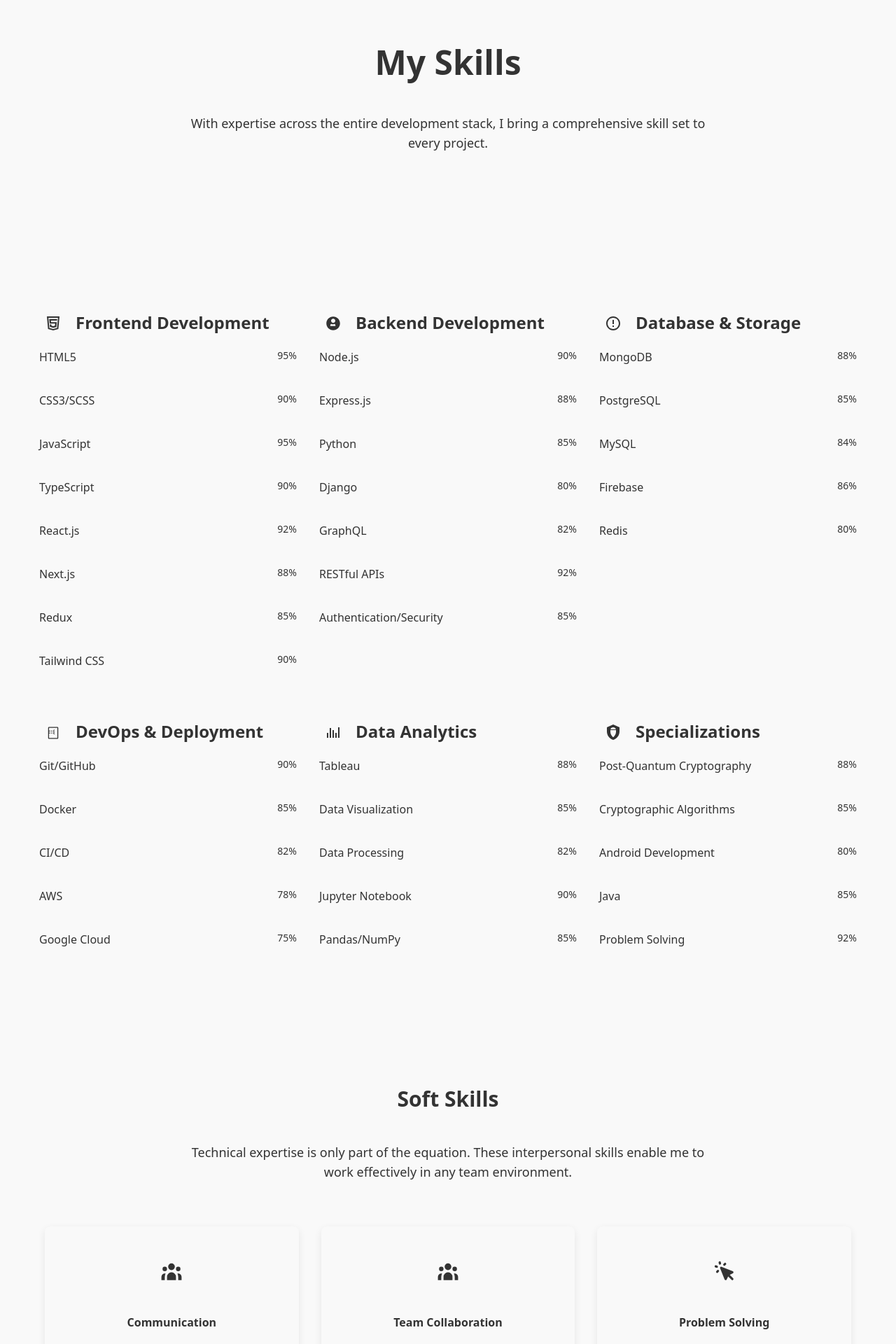
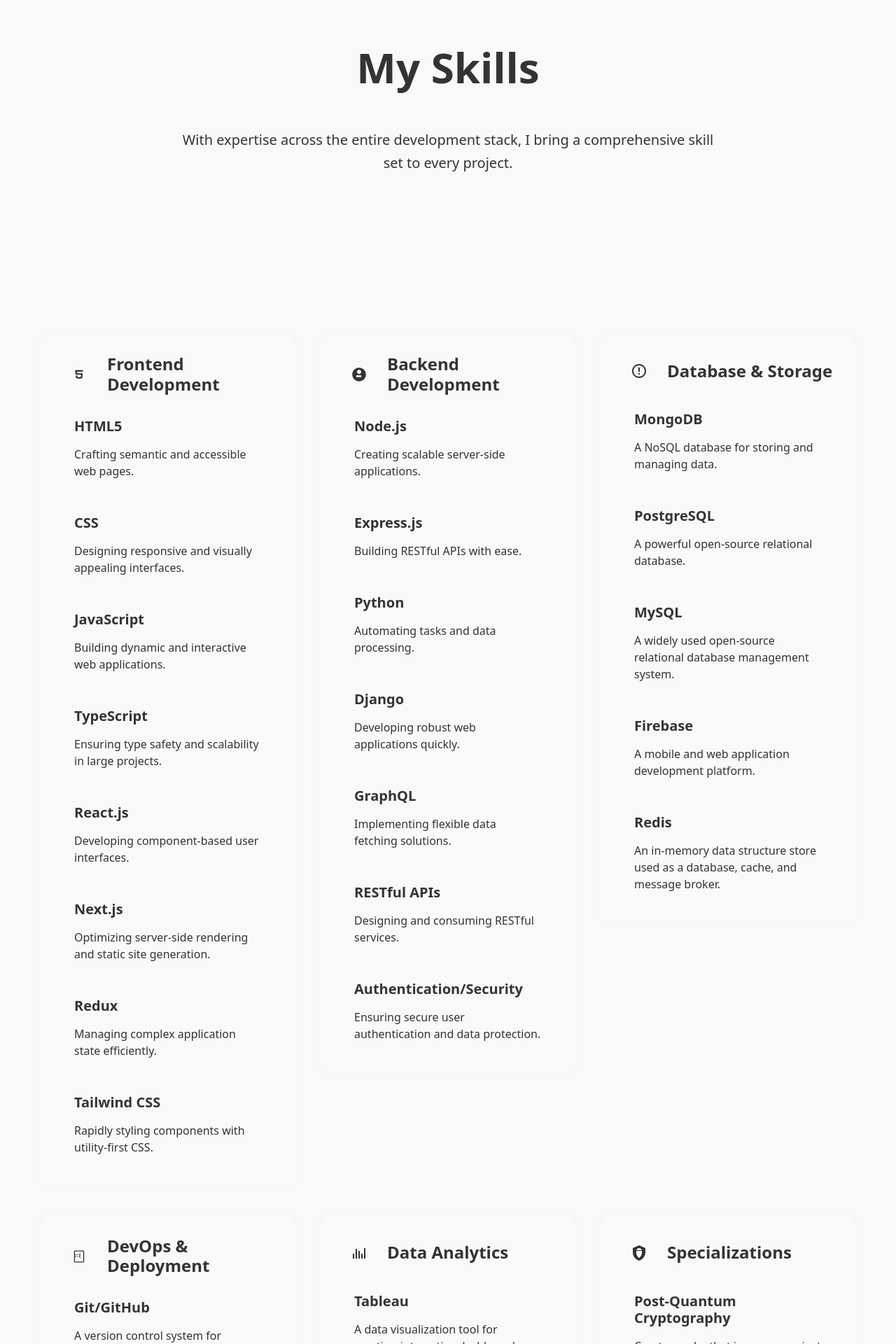
Before and after one commit to nithinramkalava/nithinramkalava, a Next.js app: page /skills in a window 1280 px wide. Shown: the part 100-2020 px from the top of the page at 70% size. Built offline with nearby package versions, Linux system fonts and the light colour scheme.

Commit message:
Minor Changes

```diff
--- a/src/app/components/Hero.tsx
+++ b/src/app/components/Hero.tsx
@@ -10,11 +10,12 @@
 
   const phrases = useMemo(() => [
     "Full Stack Developer",
-    "Post-Quantum Cryptography Specialist",
+    "Data Scientist",
+    "Machine Learning Engineer",
+    "Problem Solver",
     "Web Application Engineer",
     "Data Analytics Enthusiast",
-    "UI/UX Designer",
-    "Problem Solver"
+    "Post-Quantum Cryptography",
   ], []);
 
   const typingSpeed = 72; // Slightly slower typing
@@ -79,8 +80,8 @@
             </h2>
           </div>
           <p className="text-lg text-secondary mb-10 max-w-xl mx-auto animate-[fadeIn_2s_ease-in]">
-            I build responsive, performant web applications and specialize in implementing
-            future-proof cryptographic solutions.
+          I build responsive, high-performance data science and machine learning applications.
+          Specializing in robust data pipelines and advanced analytics solutions.
           </p>
           <div className="flex flex-wrap gap-4 justify-center animate-[fadeIn_2.5s_ease-in]">
             <Link href="/projects" className="btn">
--- a/src/app/page.tsx
+++ b/src/app/page.tsx
@@ -17,8 +17,10 @@
           <div className="flex flex-col md:flex-row items-center gap-10">
             <div className="md:w-1/2">
               <p className="text-lg mb-6">
-                I&apos;m a passionate Full Stack Developer with a strong background in web application development,
-                data analytics, and a special interest in post-quantum cryptography.
+                I&apos;m an enthusiastic Data Scientist and Full-Stack Developer with a passionate focus on machine learning,
+                crafting robust data pipelines, and developing intelligent technological solutions. Committed to
+                leveraging cutting-edge technologies to transform raw data into meaningful insights while maintaining
+                the highest standards of data privacy and security.
               </p>
               <p className="text-lg mb-6">
                 With a B.Tech in Computer Science and a variety of professional certifications,
@@ -128,48 +130,48 @@
 
           <div className="grid grid-cols-2 md:grid-cols-4 gap-6 mb-12">
             {/* Frontend */}
-            <div className="text-center">
-              <div className="bg-primary/10 p-6 rounded-lg mb-4 flex items-center justify-center">
+            <div className="text-center group/skill hover:transform hover:scale-105 transition-transform duration-300">
+              <div className="bg-primary/10 p-6 rounded-lg mb-4 flex items-center justify-center group-hover/skill:bg-primary/20 transition-colors duration-300">
                 <svg className="w-10 h-10 text-primary" fill="currentColor" viewBox="0 0 24 24">
                   <path d="M12 18.178l-4.62-1.256-.328-3.544h2.27l.158 1.844 2.52.667 2.52-.667.26-2.866H6.96l-.635-6.678h11.35l-.227 2.21H8.822l.204 2.256h8.126l-.654 7.03L12 18.178z"/>
                   <path d="M3 2h18l-1.623 18L12 22l-7.377-2L3 2zm2.188 2L6.49 18.434 12 19.894l5.51-1.46L18.812 4H5.188z"/>
                 </svg>
               </div>
               <h3 className="font-bold mb-2">Frontend</h3>
-              <p className="text-secondary text-sm">HTML, CSS, JavaScript, React, Next.js, Tailwind CSS</p>
+              <p className="text-gray-600 dark:text-gray-300 text-sm">HTML, CSS, JavaScript, React, Next.js, Tailwind CSS</p>
             </div>
 
             {/* Backend */}
-            <div className="text-center">
-              <div className="bg-primary/10 p-6 rounded-lg mb-4 flex items-center justify-center">
+            <div className="text-center group/skill hover:transform hover:scale-105 transition-transform duration-300">
+              <div className="bg-primary/10 p-6 rounded-lg mb-4 flex items-center justify-center group-hover/skill:bg-primary/20 transition-colors duration-300">
                 <svg className="w-10 h-10 text-primary" fill="currentColor" viewBox="0 0 24 24">
                   <path d="M11.998 2.25c-5.376 0-9.75 4.374-9.75 9.75s4.374 9.75 9.75 9.75 9.75-4.374 9.75-9.75-4.374-9.75-9.75-9.75zm3.866 13.5h-7.746c-.24 0-.414-.214-.366-.45.13-.642.3-1.233.51-1.755.262-.654.742-.782 1.272-.588.646.24 1.31.366 1.994.366s1.35-.126 1.994-.366c.53-.197 1.01-.066 1.272.588.21.522.382 1.113.51 1.755.046.236-.126.45-.366.45h.076zm-3.866-4.5c-1.658 0-3-1.342-3-3s1.342-3 3-3 3 1.342 3 3-1.342 3-3 3z"/>
                 </svg>
               </div>
               <h3 className="font-bold mb-2">Backend</h3>
-              <p className="text-secondary text-sm">Node.js, Express, Python, Django, REST APIs, GraphQL</p>
+              <p className="text-gray-600 dark:text-gray-300 text-sm">Node.js, Express, Python, Django, REST APIs, GraphQL</p>
             </div>
 
             {/* Database */}
-            <div className="text-center">
-              <div className="bg-primary/10 p-6 rounded-lg mb-4 flex items-center justify-center">
+            <div className="text-center group/skill hover:transform hover:scale-105 transition-transform duration-300">
+              <div className="bg-primary/10 p-6 rounded-lg mb-4 flex items-center justify-center group-hover/skill:bg-primary/20 transition-colors duration-300">
                 <svg className="w-10 h-10 text-primary" fill="currentColor" viewBox="0 0 24 24">
                   <path d="M12 2C6.477 2 2 6.477 2 12c0 5.523 4.477 10 10 10s10-4.477 10-10c0-5.523-4.477-10-10-10zm0 18c-4.418 0-8-3.582-8-8s3.582-8 8-8 8 3.582 8 8-3.582 8-8 8zm-1-13h2v6h-2v-6zm0 8h2v2h-2v-2z"/>
                 </svg>
               </div>
               <h3 className="font-bold mb-2">Database</h3>
-              <p className="text-secondary text-sm">MongoDB, PostgreSQL, MySQL, Redis, Firebase</p>
+              <p className="text-gray-600 dark:text-gray-300 text-sm">MongoDB, PostgreSQL, MySQL, Redis, Firebase</p>
             </div>
 
             {/* Tools */}
-            <div className="text-center">
-              <div className="bg-primary/10 p-6 rounded-lg mb-4 flex items-center justify-center">
+            <div className="text-center group/skill hover:transform hover:scale-105 transition-transform duration-300">
+              <div className="bg-primary/10 p-6 rounded-lg mb-4 flex items-center justify-center group-hover/skill:bg-primary/20 transition-colors duration-300">
                 <svg className="w-10 h-10 text-primary" fill="currentColor" viewBox="0 0 24 24">
                   <path d="M11.34 9.76h1.32v1.32h-1.32V9.76zm0 2.63h1.32v1.32h-1.32v-1.32zm-2.63 0h1.32v1.32H8.71v-1.32zm0-2.63h1.32v1.32H8.71V9.76zm-2.63 0h1.32v1.32H6.08V9.76zm0 2.63h1.32v1.32H6.08v-1.32zm13.16-6.57v14.4c0 .73-.6 1.32-1.32 1.32H6.08c-.73 0-1.32-.6-1.32-1.32V5.82c0-.73.6-1.32 1.32-1.32h11.84c.73 0 1.32.6 1.32 1.32zm-2.63 0H6.08v14.4h11.84V5.82h-1.31zm-3.95 2.63h1.32v1.32h-1.32V8.45zm0 2.63h1.32v1.32h-1.32v-1.32zm0 2.63h1.32v1.32h-1.32v-1.32z"/>
                 </svg>
               </div>
               <h3 className="font-bold mb-2">Tools & Cloud</h3>
-              <p className="text-secondary text-sm">Git, Docker, AWS, GCP, CI/CD, Tableau, Jupyter</p>
+              <p className="text-gray-600 dark:text-gray-300 text-sm">Git, Docker, AWS, GCP, CI/CD, Tableau, Jupyter</p>
             </div>
           </div>
 
--- a/src/app/skills/page.tsx
+++ b/src/app/skills/page.tsx
@@ -1,17 +1,13 @@
 import Link from "next/link";
-
-export const metadata = {
-  title: "Skills - Nithin Ram Kalava",
-  description: "Explore the technical skills and expertise of Nithin Ram Kalava, a Full Stack Developer specialized in web development, data analytics, and cryptography.",
-};
 
 // Define the Skill interface
 interface Skill {
   name: string;
-  level: number;
+  description: string;
 }
 
 export default function SkillsPage() {
+  // Define the skills object with categories and their respective skills
   const skills: {
     frontend: Skill[];
     backend: Skill[];
@@ -21,87 +17,77 @@
     specialization: Skill[];
   } = {
     frontend: [
-      { name: "HTML5", level: 95 },
-      { name: "CSS3/SCSS", level: 90 },
-      { name: "JavaScript", level: 95 },
-      { name: "TypeScript", level: 90 },
-      { name: "React.js", level: 92 },
-      { name: "Next.js", level: 88 },
-      { name: "Redux", level: 85 },
-      { name: "Tailwind CSS", level: 90 },
+      { name: "HTML5", description: "Crafting semantic and accessible web pages." },
+      { name: "CSS", description: "Designing responsive and visually appealing interfaces." },
+      { name: "JavaScript", description: "Building dynamic and interactive web applications." },
+      { name: "TypeScript", description: "Ensuring type safety and scalability in large projects." },
+      { name: "React.js", description: "Developing component-based user interfaces." },
+      { name: "Next.js", description: "Optimizing server-side rendering and static site generation." },
+      { name: "Redux", description: "Managing complex application state efficiently." },
+      { name: "Tailwind CSS", description: "Rapidly styling components with utility-first CSS." },
     ],
     backend: [
-      { name: "Node.js", level: 90 },
-      { name: "Express.js", level: 88 },
-      { name: "Python", level: 85 },
-      { name: "Django", level: 80 },
-      { name: "GraphQL", level: 82 },
-      { name: "RESTful APIs", level: 92 },
-      { name: "Authentication/Security", level: 85 },
+      { name: "Node.js", description: "Creating scalable server-side applications." },
+      { name: "Express.js", description: "Building RESTful APIs with ease." },
+      { name: "Python", description: "Automating tasks and data processing." },
+      { name: "Django", description: "Developing robust web applications quickly." },
+      { name: "GraphQL", description: "Implementing flexible data fetching solutions." },
+      { name: "RESTful APIs", description: "Designing and consuming RESTful services." },
+      { name: "Authentication/Security", description: "Ensuring secure user authentication and data protection." },
     ],
     database: [
-      { name: "MongoDB", level: 88 },
-      { name: "PostgreSQL", level: 85 },
-      { name: "MySQL", level: 84 },
-      { name: "Firebase", level: 86 },
-      { name: "Redis", level: 80 },
+      { name: "MongoDB", description: "A NoSQL database for storing and managing data." },
+      { name: "PostgreSQL", description: "A powerful open-source relational database." },
+      { name: "MySQL", description: "A widely used open-source relational database management system." },
+      { name: "Firebase", description: "A mobile and web application development platform." },
+      { name: "Redis", description: "An in-memory data structure store used as a database, cache, and message broker." },
     ],
     devops: [
-      { name: "Git/GitHub", level: 90 },
-      { name: "Docker", level: 85 },
-      { name: "CI/CD", level: 82 },
-      { name: "AWS", level: 78 },
-      { name: "Google Cloud", level: 75 },
+      { name: "Git/GitHub", description: "A version control system for tracking changes in code." },
+      { name: "Docker", description: "A platform for developing, shipping, and running applications." },
+      { name: "AWS", description: "A secure cloud services platform for building, deploying, and managing applications." },
+      { name: "Google Cloud", description: "A platform for building, deploying, and managing applications." },
     ],
     dataAnalytics: [
-      { name: "Tableau", level: 88 },
-      { name: "Data Visualization", level: 85 },
-      { name: "Data Processing", level: 82 },
-      { name: "Jupyter Notebook", level: 90 },
-      { name: "Pandas/NumPy", level: 85 },
+      { name: "Tableau", description: "A data visualization tool for creating interactive dashboards." },
+      { name: "Data Visualization", description: "The process of translating data into a visual format." },
+      { name: "Data Processing", description: "The process of converting raw data into information." },
+      { name: "Jupyter Notebook", description: "An interactive computational environment for data analysis." },
+      { name: "Pandas/NumPy", description: "Python libraries for data manipulation and analysis." },
     ],
     specialization: [
-      { name: "Post-Quantum Cryptography", level: 88 },
-      { name: "Cryptographic Algorithms", level: 85 },
-      { name: "Android Development", level: 80 },
-      { name: "Java", level: 85 },
-      { name: "Problem Solving", level: 92 },
+      { name: "Post-Quantum Cryptography", description: "Cryptography that is secure against quantum computers." },
+      { name: "Cryptographic Algorithms", description: "Mathematical functions used in cryptography." },
+      { name: "Android Development", description: "Developing applications for the Android operating system." },
+      { name: "Java", description: "A programming language used for developing applications." },
+      { name: "Problem Solving", description: "The process of identifying and solving problems." },
     ],
   };
 
-  // Function to determine color based on skill level with type definition
-  const getColorClass = (level: number): string => {
-    if (level >= 90) return "bg-success";
-    if (level >= 80) return "bg-primary";
-    if (level >= 70) return "bg-warning";
-    return "bg-secondary";
-  };
-
-  // Render skill bar with type definitions
-  const SkillBar = ({ name, level }: Skill) => (
-    <div className="mb-6">
-      <div className="flex justify-between mb-1">
-        <span className="font-medium">{name}</span>
-        <span className="text-sm text-secondary">{level}%</span>
-      </div>
-      <div className="w-full bg-secondary/20 rounded-full h-2.5">
-        <div
-          className={`h-2.5 rounded-full ${getColorClass(level)}`}
-          style={{ width: `${level}%` }}
-        ></div>
-      </div>
+  // SkillCard component with hover effects isolated to the card
+  const SkillCard = ({ name, description }: Skill) => (
+    <div className="group p-4 rounded-lg transition-all duration-300 hover:bg-primary/5 transform hover:-translate-y-1 hover:shadow-lg border border-transparent hover:border-primary/20">
+      <h3 className="font-bold text-xl mb-2 transition-colors duration-300 group-hover:text-primary">{name}</h3>
+      <p className="text-secondary">{description}</p>
     </div>
   );
 
   return (
     <div className="pt-20">
-      {/* Hero Section */}
-      <section className="py-20 bg-background">
-        <div className="container mx-auto px-4">
+      {/* Hero Section with Enhanced Visual Appeal */}
+      <section className="py-20 relative overflow-hidden">
+        <div className="absolute inset-0 bg-gradient-to-b from-primary/5 to-transparent"></div>
+        <div className="container mx-auto px-4 relative">
           <div className="text-center mb-16">
-            <h1 className="text-4xl md:text-5xl font-bold mb-6">My Skills</h1>
-            <div className="w-20 h-1 bg-primary mx-auto mb-6"></div>
-            <p className="text-lg text-secondary max-w-3xl mx-auto">
+            {/* Heading with Animation */}
+            <div className="animate-fade-in">
+              <h1 className="text-5xl md:text-6xl font-bold mb-6 text-primary text-shadow">
+                My Skills
+              </h1>
+              <div className="w-32 h-1 bg-gradient-to-r from-primary to-primary/50 mx-auto mb-8"></div>
+            </div>
+            {/* Description with Delayed Animation */}
+            <p className="animate-fade-in-delay text-xl text-secondary max-w-3xl mx-auto leading-relaxed">
               With expertise across the entire development stack, I bring a comprehensive
               skill set to every project.
             </p>
@@ -112,107 +98,118 @@
       {/* Technical Skills Section */}
       <section className="py-20 bg-background/50">
         <div className="container mx-auto px-4">
-          <div className="grid grid-cols-1 md:grid-cols-2 gap-16">
+          <div className="grid grid-cols-1 md:grid-cols-2 gap-12">
             {/* Frontend */}
             <div>
+              <div className="bg-white/5 backdrop-blur-sm rounded-2xl p-8 border border-gray-200/20 dark:border-gray-800/20">
                 <h2 className="text-2xl font-bold mb-8 flex items-center">
-                <span className="bg-primary/10 p-2 rounded-full mr-3">
+                  <span className="bg-primary/10 p-3 rounded-xl mr-4">
                     <svg className="w-6 h-6 text-primary" fill="currentColor" viewBox="0 0 24 24">
                       <path d="M12 18.178l-4.62-1.256-.328-3.544h2.27l.158 1.844 2.52.667 2.52-.667.26-2.866H6.96l-.635-6.678h11.35l-.227 2.21H8.822l.204 2.256h8.126l-.654 7.03L12 18.178z"/>
-                    <path d="M3 2h18l-1.623 18L12 22l-7.377-2L3 2zm2.188 2L6.49 18.434 12 19.894l5.51-1.46L18.812 4H5.188z"/>
                     </svg>
                   </span>
-                Frontend Development
+                  <span>Frontend Development</span>
                 </h2>
-              <div className="space-y-6">
+                <div className="space-y-4">
                   {skills.frontend.map((skill, index) => (
-                  <SkillBar key={index} name={skill.name} level={skill.level} />
+                    <SkillCard key={index} name={skill.name} description={skill.description} />
                   ))}
+                </div>
               </div>
             </div>
 
             {/* Backend */}
             <div>
+              <div className="bg-white/5 backdrop-blur-sm rounded-2xl p-8 border border-gray-200/20 dark:border-gray-800/20">
                 <h2 className="text-2xl font-bold mb-8 flex items-center">
-                <span className="bg-primary/10 p-2 rounded-full mr-3">
+                  <span className="bg-primary/10 p-3 rounded-xl mr-4">
                     <svg className="w-6 h-6 text-primary" fill="currentColor" viewBox="0 0 24 24">
                       <path d="M11.998 2.25c-5.376 0-9.75 4.374-9.75 9.75s4.374 9.75 9.75 9.75 9.75-4.374 9.75-9.75-4.374-9.75-9.75-9.75zm3.866 13.5h-7.746c-.24 0-.414-.214-.366-.45.13-.642.3-1.233.51-1.755.262-.654.742-.782 1.272-.588.646.24 1.31.366 1.994.366s1.35-.126 1.994-.366c.53-.197 1.01-.066 1.272.588.21.522.382 1.113.51 1.755.046.236-.126.45-.366.45h.076zm-3.866-4.5c-1.658 0-3-1.342-3-3s1.342-3 3-3 3 1.342 3 3-1.342 3-3 3z"/>
                     </svg>
                   </span>
-                Backend Development
+                  <span>Backend Development</span>
                 </h2>
-              <div className="space-y-6">
+                <div className="space-y-4">
                   {skills.backend.map((skill, index) => (
-                  <SkillBar key={index} name={skill.name} level={skill.level} />
+                    <SkillCard key={index} name={skill.name} description={skill.description} />
                   ))}
                 </div>
               </div>
+            </div>
 
-            {/* Databases */}
+            {/* Database */}
             <div>
+              <div className="bg-white/5 backdrop-blur-sm rounded-2xl p-8 border border-gray-200/20 dark:border-gray-800/20">
                 <h2 className="text-2xl font-bold mb-8 flex items-center">
-                <span className="bg-primary/10 p-2 rounded-full mr-3">
+                  <span className="bg-primary/10 p-3 rounded-xl mr-4">
                     <svg className="w-6 h-6 text-primary" fill="currentColor" viewBox="0 0 24 24">
                       <path d="M12 2C6.477 2 2 6.477 2 12c0 5.523 4.477 10 10 10s10-4.477 10-10c0-5.523-4.477-10-10-10zm0 18c-4.418 0-8-3.582-8-8s3.582-8 8-8 8 3.582 8 8-3.582 8-8 8zm-1-13h2v6h-2v-6zm0 8h2v2h-2v-2z"/>
                     </svg>
                   </span>
-                Database & Storage
+                  <span>Database & Storage</span>
                 </h2>
-              <div className="space-y-6">
+                <div className="space-y-4">
                   {skills.database.map((skill, index) => (
-                  <SkillBar key={index} name={skill.name} level={skill.level} />
+                    <SkillCard key={index} name={skill.name} description={skill.description} />
                   ))}
+                </div>
               </div>
             </div>
 
             {/* DevOps */}
             <div>
+              <div className="bg-white/5 backdrop-blur-sm rounded-2xl p-8 border border-gray-200/20 dark:border-gray-800/20">
                 <h2 className="text-2xl font-bold mb-8 flex items-center">
-                <span className="bg-primary/10 p-2 rounded-full mr-3">
+                  <span className="bg-primary/10 p-3 rounded-xl mr-4">
                     <svg className="w-6 h-6 text-primary" fill="currentColor" viewBox="0 0 24 24">
                       <path d="M11.34 9.76h1.32v1.32h-1.32V9.76zm0 2.63h1.32v1.32h-1.32v-1.32zm-2.63 0h1.32v1.32H8.71v-1.32zm0-2.63h1.32v1.32H8.71V9.76zm-2.63 0h1.32v1.32H6.08V9.76zm0 2.63h1.32v1.32H6.08v-1.32zm13.16-6.57v14.4c0 .73-.6 1.32-1.32 1.32H6.08c-.73 0-1.32-.6-1.32-1.32V5.82c0-.73.6-1.32 1.32-1.32h11.84c.73 0 1.32.6 1.32 1.32zm-2.63 0H6.08v14.4h11.84V5.82h-1.31zm-3.95 2.63h1.32v1.32h-1.32V8.45zm0 2.63h1.32v1.32h-1.32v-1.32zm0 2.63h1.32v1.32h-1.32v-1.32z"/>
                     </svg>
                   </span>
-                DevOps & Deployment
+                  <span>DevOps & Deployment</span>
                 </h2>
-              <div className="space-y-6">
+                <div className="space-y-4">
                   {skills.devops.map((skill, index) => (
-                  <SkillBar key={index} name={skill.name} level={skill.level} />
+                    <SkillCard key={index} name={skill.name} description={skill.description} />
                   ))}
+                </div>
               </div>
             </div>
 
             {/* Data Analytics */}
             <div>
+              <div className="bg-white/5 backdrop-blur-sm rounded-2xl p-8 border border-gray-200/20 dark:border-gray-800/20">
                 <h2 className="text-2xl font-bold mb-8 flex items-center">
-                <span className="bg-primary/10 p-2 rounded-full mr-3">
+                  <span className="bg-primary/10 p-3 rounded-xl mr-4">
                     <svg className="w-6 h-6 text-primary" fill="currentColor" viewBox="0 0 24 24">
                       <path d="M3 13h2v7H3v-7zm4-7h2v14H7V6zm4 3h2v11h-2V9zm4 4h2v7h-2v-7zm4-8h2v15h-2V5z"/>
                     </svg>
                   </span>
-                Data Analytics
+                  <span>Data Analytics</span>
                 </h2>
-              <div className="space-y-6">
+                <div className="space-y-4">
                   {skills.dataAnalytics.map((skill, index) => (
-                  <SkillBar key={index} name={skill.name} level={skill.level} />
+                    <SkillCard key={index} name={skill.name} description={skill.description} />
                   ))}
+                </div>
               </div>
             </div>
 
             {/* Specialization */}
             <div>
+              <div className="bg-white/5 backdrop-blur-sm rounded-2xl p-8 border border-gray-200/20 dark:border-gray-800/20">
                 <h2 className="text-2xl font-bold mb-8 flex items-center">
-                <span className="bg-primary/10 p-2 rounded-full mr-3">
+                  <span className="bg-primary/10 p-3 rounded-xl mr-4">
                     <svg className="w-6 h-6 text-primary" fill="currentColor" viewBox="0 0 24 24">
                       <path d="M12 1L3 5v6c0 5.55 3.84 10.74 9 12 5.16-1.26 9-6.45 9-12V5l-9-4zm0 4c1.86 0 3.41 1.28 3.86 3H8.14c.45-1.72 2-3 3.86-3zm-4 6.6V9h8v2.6c0 4.18-3.42 7.6-4 7.6s-4-3.42-4-7.6z"/>
                     </svg>
                   </span>
-                Specializations
+                  <span>Specializations</span>
                 </h2>
-              <div className="space-y-6">
+                <div className="space-y-4">
                   {skills.specialization.map((skill, index) => (
-                  <SkillBar key={index} name={skill.name} level={skill.level} />
+                    <SkillCard key={index} name={skill.name} description={skill.description} />
                   ))}
+                </div>
               </div>
             </div>
           </div>
@@ -313,7 +310,7 @@
         <div className="container mx-auto px-4 text-center">
           <h2 className="text-3xl font-bold mb-6 text-white">Ready to Build Something Amazing?</h2>
           <p className="text-lg max-w-2xl mx-auto mb-8 text-white">
-            Now that you know what I can do, let&apos;s discuss how my skills can benefit your project.
+            Now that you know what I can do, let's discuss how my skills can benefit your project.
           </p>
           <Link
             href="/contact"
```
Also changed, not shown: src/app/about/page.tsx (+17 -4 lines), 2 other files (tests, documents, lock files or other folders). Lines whose indentation alone changed are shown as unchanged.
